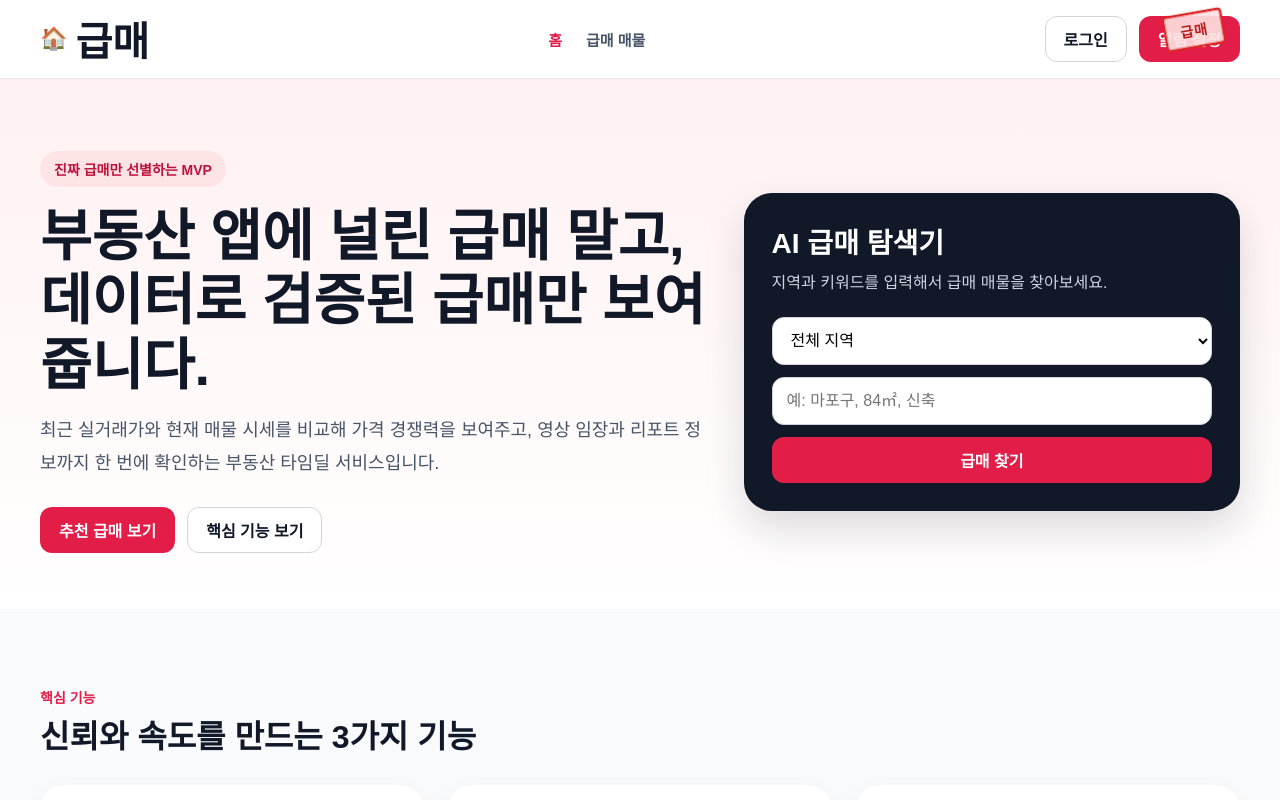
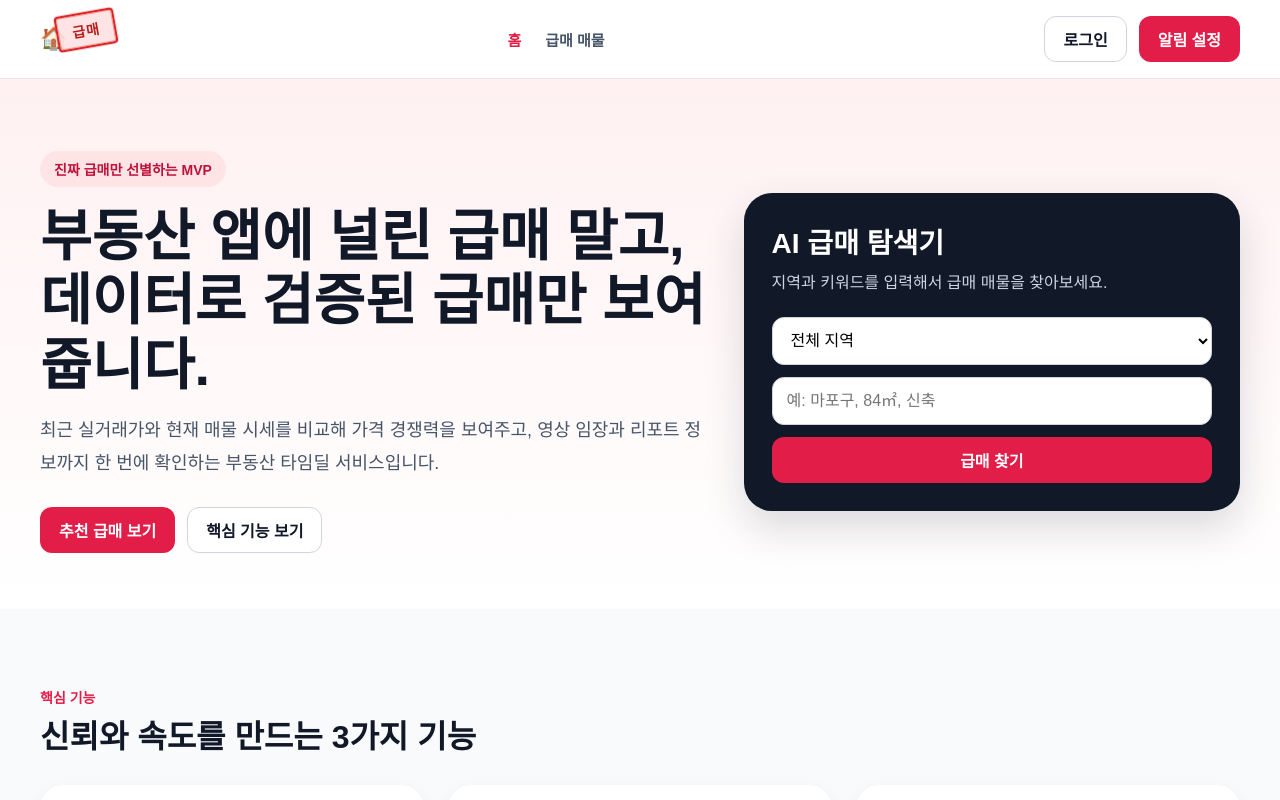
Before and after one commit to jun030426/SO_-quick-sale_wap, a React (Vite) app: page / in a window 1280 px wide. Shown: the top 800 px of the page. Built offline with nearby package versions, Linux system fonts and the light colour scheme.

Commit message:
로고 텍스트 제거+ 스탬프좌측이동

```diff
--- a/src/components/Header.jsx
+++ b/src/components/Header.jsx
@@ -6,7 +6,6 @@ function Header() {
       <div className="container header-inner">
         <Link to="/" className="logo">
           <span className="logo-icon" aria-hidden="true">🏠</span>
-          <span className="logo-text">급매</span>
         </Link>
 
         <nav className="nav">
--- a/src/styles/globals.css
+++ b/src/styles/globals.css
@@ -98,7 +98,7 @@ img {
 .stamp-wrap {
   position: absolute;
   top: 12px;
-  right: 16px;
+  left: 16px;
   pointer-events: none;
 }
 
```
Also changed, not shown: 1 other file (tests, documents, lock files or other folders).
